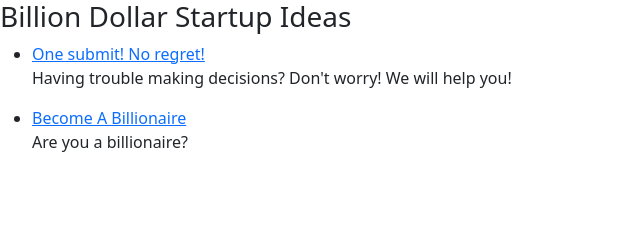
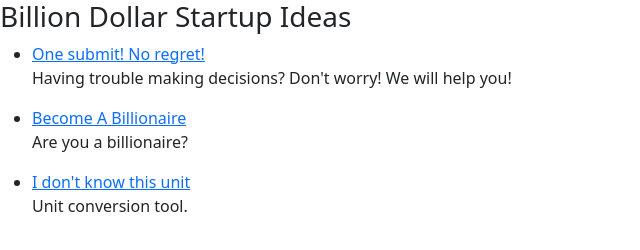
Before and after one commit to lufli/tools, a website: page public/index.html in a window 1280 px wide. Shown: the whole page, without its empty margins (0-640 px from the left). Drawn offline with nearby package versions, Linux system fonts and the light colour scheme.

Commit message:
unit conversion tool

```diff
--- a/public/index.html
+++ b/public/index.html
@@ -12,6 +12,7 @@
     <ul>
         <li><a href="random.html">One submit! No regret!</a><p>Having trouble making decisions? Don't worry! We will help you!</p></li>
         <li><a href="lucky.html">Become A Billionaire</a><p>Are you a billionaire?</p></li>
+        <li><a href="lucky.html">I don't know this unit</a><p>Unit conversion tool.</p></li>
     </ul>
 </body>
 </html>
```
